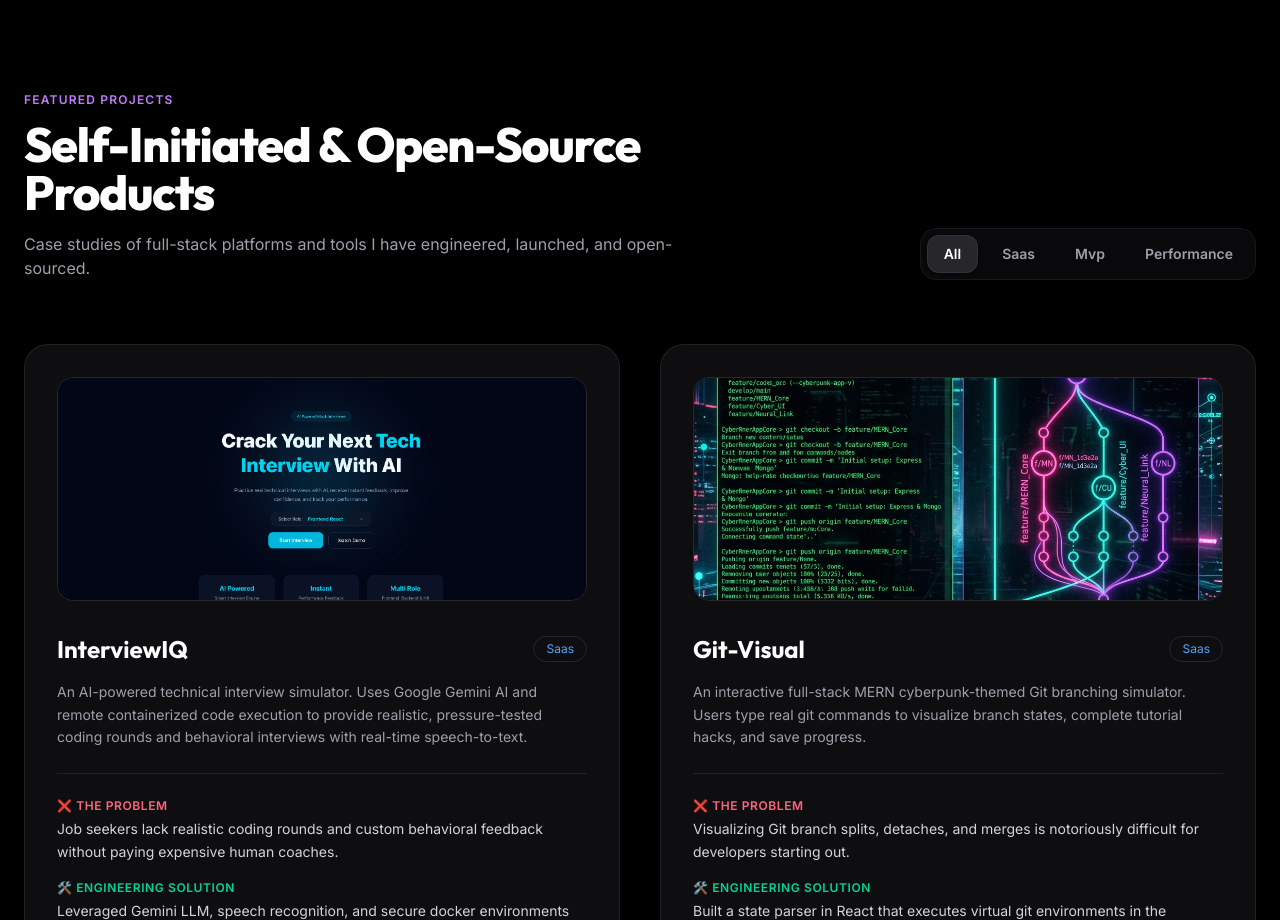
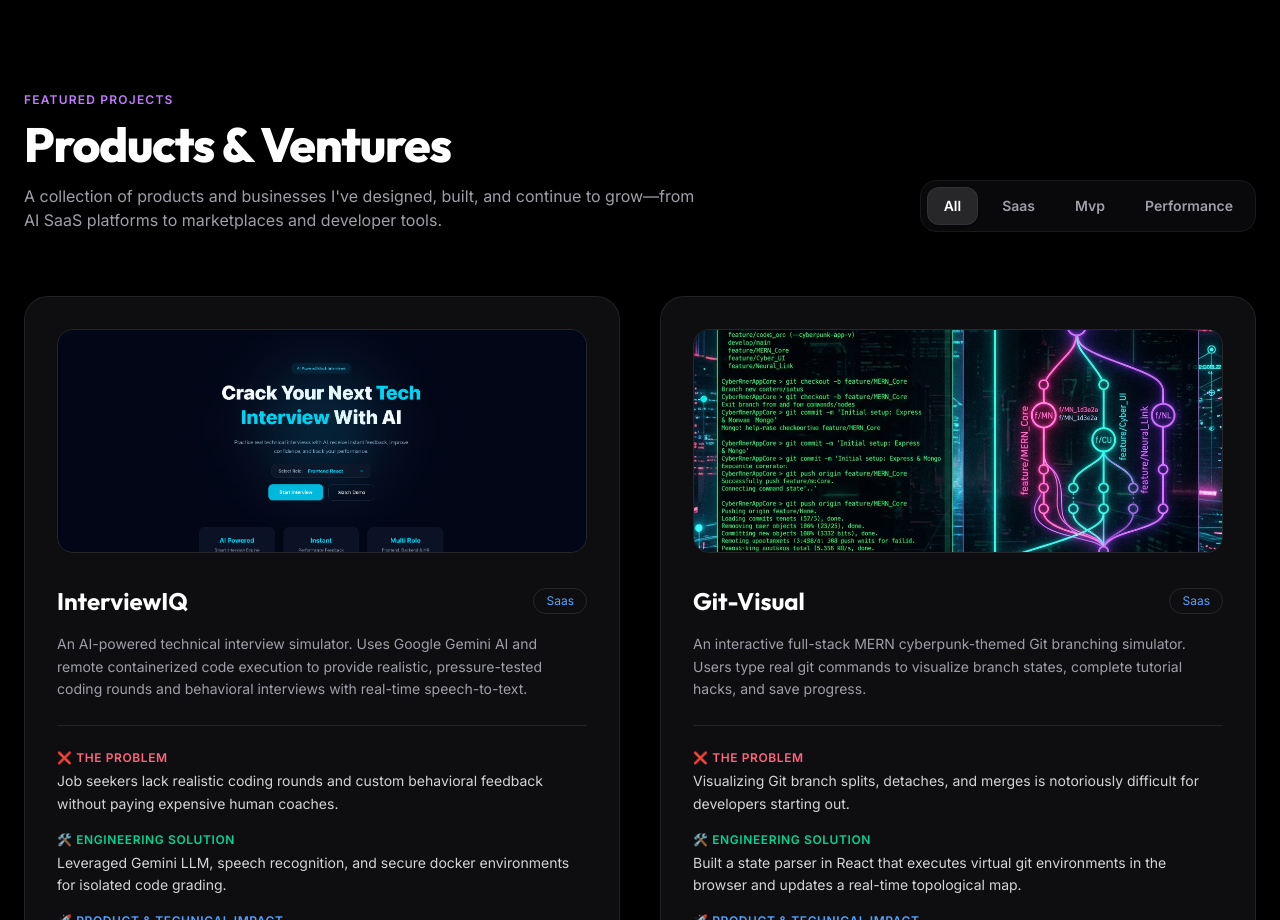
Before and after one commit to abhi-sri94/my-portfolio, a React (Vite) app: page / in a window 1280 px wide. Shown: the part 1980-2900 px from the top of the page. Built offline with nearby package versions, Linux system fonts and the light colour scheme.

Commit message:
feat: user customize project section header and clean format spacing

```diff
--- a/src/App.jsx
+++ b/src/App.jsx
@@ -845,11 +845,10 @@
             <div className="max-w-2xl">
               <p className="text-purple-400 font-semibold tracking-widest text-xs uppercase mb-3">Featured Projects</p>
               <h2 className="text-3xl sm:text-5xl font-extrabold tracking-tight text-white mb-4">
-                Self-Initiated & Open-Source Products
+                Products & Ventures
               </h2>
               <p className="text-zinc-400 text-sm sm:text-base">
-                Case studies of full-stack platforms and tools I have engineered, launched, and open-sourced.
-              </p>
+                A collection of products and businesses I've designed, built, and continue to grow—from AI SaaS platforms to marketplaces and developer tools.</p>
             </div>
 
             {/* Filter tabs */}
```
